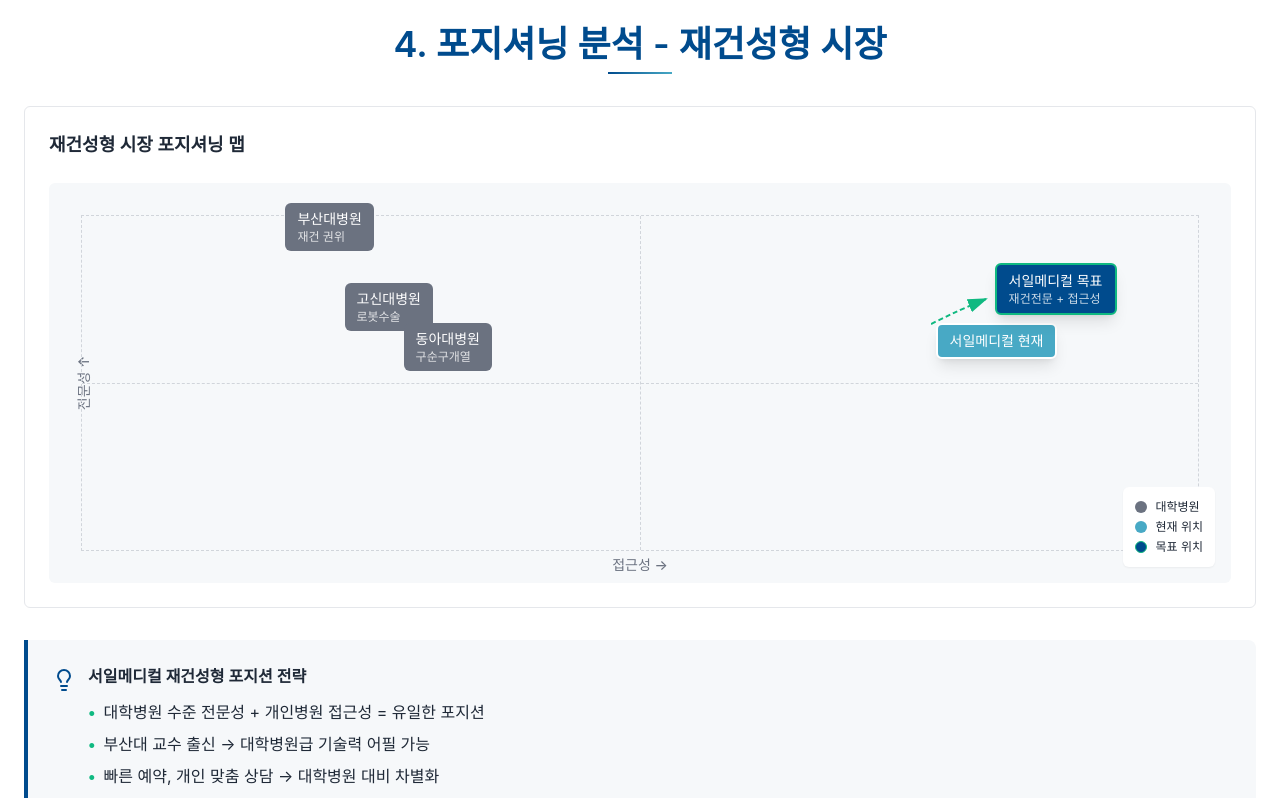
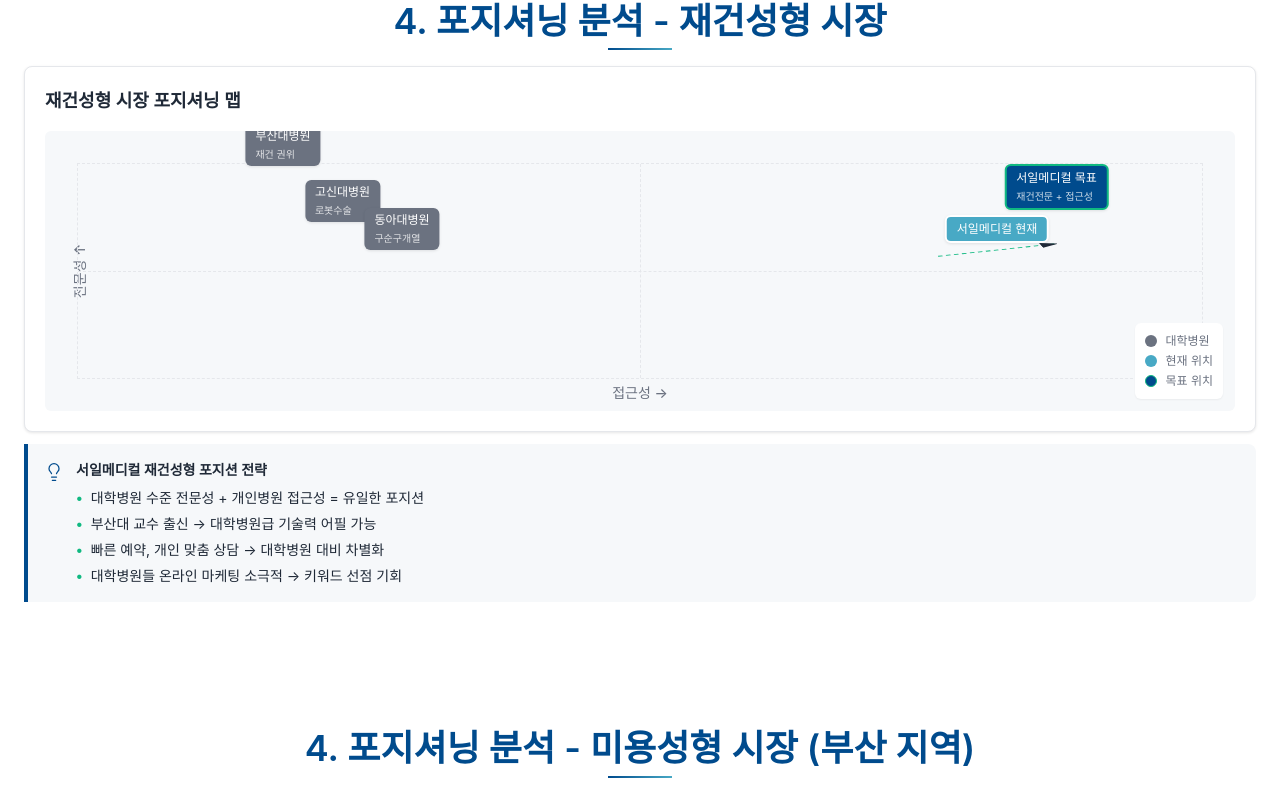
Before and after one commit to kevinkim1975/amp, a Next.js app: page / in a window 1280 px wide. Shown: the part 8215-9013 px from the top of the page. Built offline with nearby package versions, Linux system fonts and the light colour scheme.

Commit message:
12페이지 레이아웃 개선

```diff
--- a/src/components/sections/Section11PositioningReconstruction.tsx
+++ b/src/components/sections/Section11PositioningReconstruction.tsx
@@ -1,133 +1,197 @@
 /**
- * Section10PositioningReconstruction - 재건성형 시장 포지셔닝 분석
+ * Section11PositioningReconstruction - 재건성형 시장 포지셔닝 분석
  * Design Guide (docs/design-guide.md) 기반
  *
- * 생성: 2026-01-13
+ * 수정: 2026-01-13 - 레이아웃 최적화 (한 페이지 내 완전 표시)
+ *
+ * 30년차 디자이너 원칙:
+ * - 콘텐츠가 한 페이지에 완전히 들어오도록 공간 최적화
+ * - 차트 가독성 유지하면서 공간 효율성 확보
+ * - Design Guide의 max-w-content 및 스페이싱 시스템 준수
+ *
  * 데이터 소스: data/seoil-medical.yaml (page 11)
  */
 
 import { Lightbulb } from "lucide-react"
 
+// ============================================================================
+// Type Definitions (Boris Cherny: readonly 타입으로 불변성 보장)
+// ============================================================================
+
+interface Position {
+  readonly id: string
+  readonly label: string
+  readonly description?: string
+  readonly x: number
+  readonly y: number
+  readonly highlight?: 'current' | 'target'
+}
+
+// ============================================================================
+// Sample Data (YAML page 11 기반)
+// ============================================================================
+
+const positions: readonly Position[] = [
+  { id: 'pusan-univ', label: '부산대병원', description: '재건 권위', x: 20, y: 95 },
+  { id: 'kosin-univ', label: '고신대병원', description: '로봇수술', x: 25, y: 75 },
+  { id: 'donga-univ', label: '동아대병원', description: '구순구개열', x: 30, y: 65 },
+  { id: 'seoil-current', label: '서일메디컬 현재', x: 80, y: 65, highlight: 'current' },
+  { id: 'seoil-target', label: '서일메디컬 목표', description: '재건전문 + 접근성', x: 85, y: 80, highlight: 'target' },
+] as const
+
+const strategyItems: readonly string[] = [
+  '대학병원 수준 전문성 + 개인병원 접근성 = 유일한 포지션',
+  '부산대 교수 출신 → 대학병원급 기술력 어필 가능',
+  '빠른 예약, 개인 맞춤 상담 → 대학병원 대비 차별화',
+  '대학병원들 온라인 마케팅 소극적 → 키워드 선점 기회',
+] as const
+
+// ============================================================================
+// Component (레이아웃 최적화: 한 페이지 내 완전 표시)
+// ============================================================================
+
 export function Section11PositioningReconstruction() {
   return (
-    <section className="min-h-[calc(100vh-144px)] bg-white">
-      <div className="max-w-7xl mx-auto px-6 py-12">
-        {/* Section Header */}
-        <div className="text-center mb-8">
-          <h2 className="text-4xl font-semibold text-[#004B8D] mb-2">4. 포지셔닝 분석 - 재건성형 시장</h2>
-          <div className="mx-auto w-16 h-0.5 bg-gradient-to-r from-[#004B8D] to-[#48A9C5]" />
+    <section className="w-full bg-background py-6">
+      {/* Design Guide 준수: max-w-content (1280px), min-h로 화면 채우기 */}
+      <div className="mx-auto max-w-content px-6 min-h-[calc(100vh-144px)] flex flex-col">
+        {/* Section Header - 압축 */}
+        <div className="text-center mb-4">
+          <h2 className="text-heading-2 text-primary mb-1">
+            4. 포지셔닝 분석 - 재건성형 시장
+          </h2>
+          <div
+            className="mx-auto w-16 h-0.5 bg-gradient-to-r from-primary to-secondary"
+            aria-hidden="true"
+          />
         </div>
 
-        {/* Positioning Map */}
-        <div className="bg-white border border-[#E5E7EB] rounded-md p-6 mb-8">
-          <h3 className="text-lg font-semibold text-[#1F2937] mb-6">재건성형 시장 포지셔닝 맵</h3>
+        {/* Positioning Map - 공간 최적화 */}
+        <div className="flex-1 flex flex-col">
+          <div className="bg-background border border-border rounded-lg p-5 shadow-card">
+            <h3 className="text-lg font-semibold text-text-primary mb-4">
+              재건성형 시장 포지셔닝 맵
+            </h3>
 
-          <div className="relative h-[400px] bg-[#F6F8FA] rounded-md overflow-hidden">
+            <div className="relative h-[280px] bg-surface rounded-md overflow-hidden">
               {/* Axis Labels */}
-            <div className="absolute left-2 top-1/2 -translate-y-1/2 -rotate-90 text-sm font-medium text-[#6B7280]">
+              <div className="absolute left-2 top-1/2 -translate-y-1/2 -rotate-90 text-sm font-medium text-text-secondary">
                 전문성 ↑
               </div>
-            <div className="absolute bottom-2 left-1/2 -translate-x-1/2 text-sm font-medium text-[#6B7280]">
+              <div className="absolute bottom-2 left-1/2 -translate-x-1/2 text-sm font-medium text-text-secondary">
                 접근성 →
               </div>
 
               {/* Grid */}
-            <div className="absolute inset-8 border border-dashed border-[#D1D5DB]">
-              <div className="absolute top-1/2 left-0 right-0 border-t border-dashed border-[#D1D5DB]" />
-              <div className="absolute left-1/2 top-0 bottom-0 border-l border-dashed border-[#D1D5DB]" />
+              <div className="absolute inset-8 border border-dashed border-border">
+                <div className="absolute top-1/2 left-0 right-0 border-t border-dashed border-border" />
+                <div className="absolute left-1/2 top-0 bottom-0 border-l border-dashed border-border" />
               </div>
 
               {/* Positions */}
-            {/* 부산대병원 - x:20, y:95 */}
-            <div className="absolute" style={{ left: '20%', top: '5%' }}>
-              <div className="bg-[#6B7280] text-white px-3 py-1.5 rounded-md text-sm">
-                <p className="font-medium">부산대병원</p>
-                <p className="text-xs opacity-80">재건 권위</p>
+              {positions.map((pos) => {
+                const isCurrent = pos.highlight === 'current'
+                const isTarget = pos.highlight === 'target'
+                const isUniversity = !isCurrent && !isTarget
+
+                return (
+                  <div
+                    key={pos.id}
+                    className="absolute"
+                    style={{
+                      left: `${pos.x}%`,
+                      top: `${100 - pos.y}%`, // Y축 반전 (위쪽이 높은 값)
+                      transform: 'translate(-50%, -50%)',
+                    }}
+                  >
+                    <div
+                      className={`px-2.5 py-1 rounded-md text-xs shadow-card ${
+                        isUniversity
+                          ? 'bg-text-secondary text-white'
+                          : isCurrent
+                          ? 'bg-secondary text-white border-2 border-white'
+                          : 'bg-primary text-white border-2 border-accent'
+                      }`}
+                    >
+                      <p className="font-medium whitespace-nowrap">{pos.label}</p>
+                      {pos.description && (
+                        <p className="text-[10px] opacity-80 mt-0.5">{pos.description}</p>
+                      )}
                     </div>
                   </div>
+                )
+              })}
 
-            {/* 고신대병원 - x:25, y:75 */}
-            <div className="absolute" style={{ left: '25%', top: '25%' }}>
-              <div className="bg-[#6B7280] text-white px-3 py-1.5 rounded-md text-sm">
-                <p className="font-medium">고신대병원</p>
-                <p className="text-xs opacity-80">로봇수술</p>
-              </div>
-            </div>
-
-            {/* 동아대병원 - x:30, y:65 */}
-            <div className="absolute" style={{ left: '30%', top: '35%' }}>
-              <div className="bg-[#6B7280] text-white px-3 py-1.5 rounded-md text-sm">
-                <p className="font-medium">동아대병원</p>
-                <p className="text-xs opacity-80">구순구개열</p>
-              </div>
-            </div>
-
-            {/* 서일메디컬 현재 - x:80, y:65 */}
-            <div className="absolute" style={{ left: '75%', top: '35%' }}>
-              <div className="bg-[#48A9C5] text-white px-3 py-1.5 rounded-md text-sm border-2 border-white shadow-lg">
-                <p className="font-medium">서일메디컬 현재</p>
-              </div>
-            </div>
-
-            {/* 서일메디컬 목표 - x:85, y:80 */}
-            <div className="absolute" style={{ left: '80%', top: '20%' }}>
-              <div className="bg-[#004B8D] text-white px-3 py-1.5 rounded-md text-sm border-2 border-[#10B981] shadow-lg">
-                <p className="font-medium">서일메디컬 목표</p>
-                <p className="text-xs opacity-80">재건전문 + 접근성</p>
-              </div>
               {/* Arrow from current to target */}
-              <svg className="absolute -left-16 top-1/2" width="60" height="40" viewBox="0 0 60 40">
+              <svg
+                className="absolute"
+                style={{
+                  left: '75%',
+                  top: '35%',
+                  width: '10%',
+                  height: '15%',
+                }}
+                viewBox="0 0 100 100"
+                preserveAspectRatio="none"
+              >
                 <defs>
-                  <marker id="arrowhead" markerWidth="10" markerHeight="7" refX="9" refY="3.5" orient="auto">
-                    <polygon points="0 0, 10 3.5, 0 7" fill="#10B981" />
+                  <marker
+                    id="arrowhead-reconstruction"
+                    markerWidth="8"
+                    markerHeight="6"
+                    refX="7"
+                    refY="3"
+                    orient="auto"
+                  >
+                    <polygon points="0 0, 8 3, 0 6" fill="currentColor" />
                   </marker>
                 </defs>
-                <path d="M0,35 Q30,20 55,10" stroke="#10B981" strokeWidth="2" fill="none" markerEnd="url(#arrowhead)" strokeDasharray="5,3" />
+                <path
+                  d="M0,65 Q50,50 100,35"
+                  stroke="currentColor"
+                  strokeWidth="2"
+                  fill="none"
+                  markerEnd="url(#arrowhead-reconstruction)"
+                  strokeDasharray="4,3"
+                  className="text-accent"
+                />
               </svg>
-            </div>
 
               {/* Legend */}
-            <div className="absolute bottom-4 right-4 bg-white p-3 rounded-md shadow-sm text-xs space-y-1">
+              <div className="absolute bottom-3 right-3 bg-background p-2.5 rounded-md shadow-sm text-xs space-y-1">
                 <div className="flex items-center gap-2">
-                <div className="w-3 h-3 bg-[#6B7280] rounded" />
-                <span>대학병원</span>
+                  <div className="w-3 h-3 bg-text-secondary rounded" />
+                  <span className="text-text-secondary">대학병원</span>
                 </div>
                 <div className="flex items-center gap-2">
-                <div className="w-3 h-3 bg-[#48A9C5] rounded" />
-                <span>현재 위치</span>
+                  <div className="w-3 h-3 bg-secondary rounded" />
+                  <span className="text-text-secondary">현재 위치</span>
                 </div>
                 <div className="flex items-center gap-2">
-                <div className="w-3 h-3 bg-[#004B8D] rounded border border-[#10B981]" />
-                <span>목표 위치</span>
+                  <div className="w-3 h-3 bg-primary rounded border border-accent" />
+                  <span className="text-text-secondary">목표 위치</span>
                 </div>
               </div>
             </div>
           </div>
 
-        {/* Insight Callout */}
-        <div className="p-6 bg-[#F6F8FA] border-l-4 border-[#004B8D] rounded-r-lg">
+          {/* Insight Callout - 차트 바로 아래 연결 (빈 공간 없음) */}
+          <div className="mt-3 p-4 bg-surface border-l-4 border-primary rounded-r-lg">
             <div className="flex gap-3">
-            <Lightbulb className="text-[#004B8D] flex-shrink-0 mt-1" size={24} />
-            <div className="space-y-3">
-              <p className="text-base font-semibold text-[#1F2937]">서일메디컬 재건성형 포지션 전략</p>
-              <ul className="space-y-2 text-base text-[#1F2937]">
-                <li className="flex items-start gap-2">
-                  <span className="text-[#10B981] font-bold">•</span>
-                  대학병원 수준 전문성 + 개인병원 접근성 = 유일한 포지션
+              <Lightbulb className="text-primary flex-shrink-0 mt-0.5" size={20} strokeWidth={1.5} />
+              <div className="flex-1">
+                <p className="text-sm font-semibold text-text-primary mb-2">
+                  서일메디컬 재건성형 포지션 전략
+                </p>
+                <ul className="space-y-1.5 text-sm text-text-primary">
+                  {strategyItems.map((item, index) => (
+                    <li key={index} className="flex items-start gap-2">
+                      <span className="text-accent font-bold shrink-0">•</span>
+                      <span>{item}</span>
                     </li>
-                <li className="flex items-start gap-2">
-                  <span className="text-[#10B981] font-bold">•</span>
-                  부산대 교수 출신 → 대학병원급 기술력 어필 가능
-                </li>
-                <li className="flex items-start gap-2">
-                  <span className="text-[#10B981] font-bold">•</span>
-                  빠른 예약, 개인 맞춤 상담 → 대학병원 대비 차별화
-                </li>
-                <li className="flex items-start gap-2">
-                  <span className="text-[#10B981] font-bold">•</span>
-                  대학병원들 온라인 마케팅 소극적 → 키워드 선점 기회
-                </li>
+                  ))}
                 </ul>
+              </div>
             </div>
           </div>
         </div>
```
Lines whose indentation alone changed are shown as unchanged.
